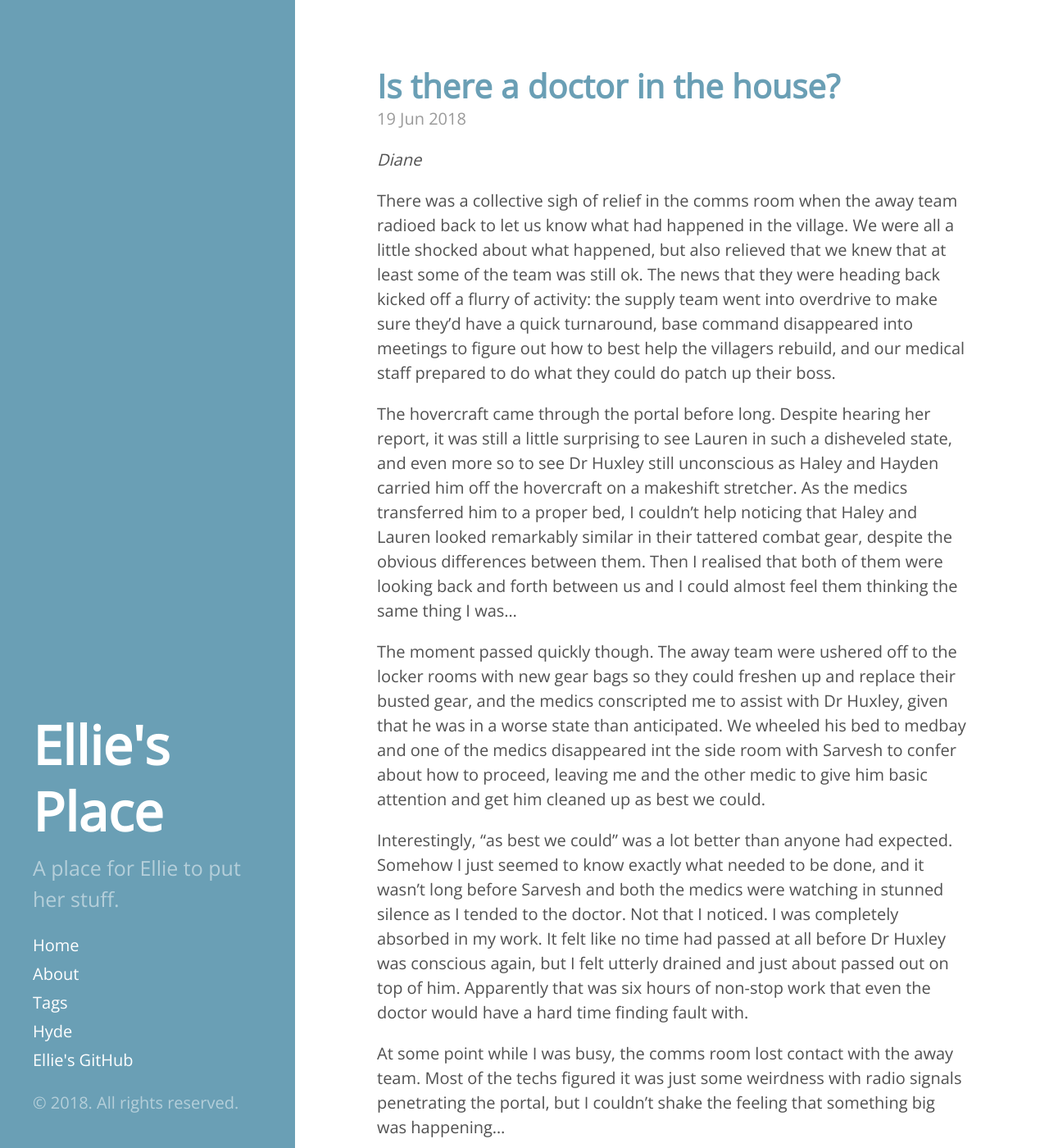
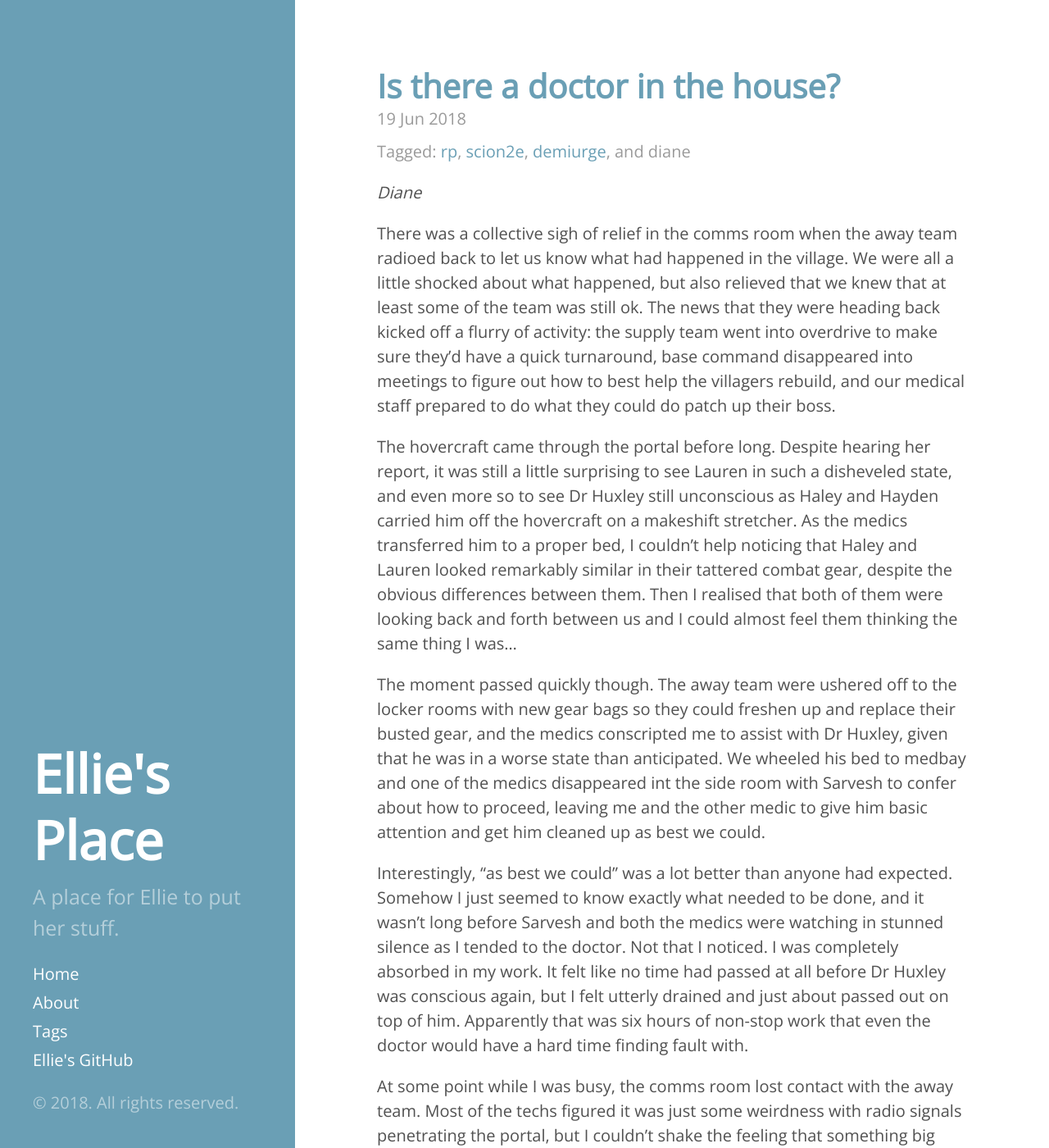
Before and after one commit to eltariel/eltariel.github.io, a Jekyll site: the page built from index.html, in a window 1280 px wide and 1400 px high. Shown: the whole window at 82% size. Built offline with Jekyll 4.4.1, drawn with Linux system fonts in a browser that asks for light colours; the list of posts is cut into pages by our own code; some of the changed text lies outside the part shown.

Commit message:
Reorganise posts folder, add some drafts, add tag links, and a few more tags pages.

```diff
--- /dev/null
+++ b/Gemfile
@@ -0,0 +1,2 @@
+source 'https://rubygems.org'
+gem 'github-pages', group: :jekyll_plugins
--- a/_config.yml
+++ b/_config.yml
@@ -1,4 +1,20 @@
 # Dependencies
+plugins:
+   - jekyll-mentions
+   - jemoji
+   - jekyll-redirect-from
+   - jekyll-sitemap
+   - jekyll-feed
+   - jekyll-coffeescript
+   - jekyll-gist
+   - jekyll-github-metadata
+   - jekyll-paginate
+   - jekyll-relative-links
+   - jekyll-optional-front-matter
+   - jekyll-readme-index
+   - jekyll-default-layout
+   - jekyll-titles-from-headings
+
 highlighter:      rouge
 
 # Permalinks
--- /dev/null
+++ b/_includes/tagline.html
@@ -0,0 +1,20 @@
+{% assign taglinks = "" | split: "" %}
+{% for tag in include.tagsrc %}
+	{% assign tagpage = "" %}
+	{% for node in site.pages %}
+		{% if node.layout == "tag" %}
+		{% if node.tag == tag %}
+			{% assign tagpage = node.url %}
+		{% endif %}
+		{% endif %}
+	{% endfor %}
+
+	{% if tagpage == "" %}
+		{% assign taglink = tag %}
+	{% else %}
+		{% capture taglink %}<a href="{{ tagpage }}">{{ tag }}</a>{% endcapture %}
+	{% endif %}
+	{% assign taglinks = taglinks | push: taglink %}
+{% endfor %}
+
+<span class="post-tags">Tagged: {{ taglinks | array_to_sentence_string }}</span>
--- a/_layouts/post.html
+++ b/_layouts/post.html
@@ -4,8 +4,8 @@
 
 <div class="post">
   <h1 class="post-title">{{ page.title }}</h1>
-  <span class="post-date">Tagged: {{ page.tags | array_to_sentence_string  }}</span>
   <span class="post-date">{{ page.date | date_to_string }}</span>
+  {% include tagline.html tagsrc=page.tags %}
   {{ content }}
 </div>
 
--- a/_layouts/tag.html
+++ b/_layouts/tag.html
@@ -3,11 +3,11 @@
 ---
 
 <ul>
-{% for post in site.tags[page.tag] | reverse %}
+{% for post in site.tags[page.tag] reversed %}
 <li>
 	<a href="{{ post.url | absolute_url }}">
 	{{ post.date | date_to_string }} - {{ post.title }}
-    </a>
+	</a>
 </li>
 {% endfor %}
 </ul>
--- a/index.html
+++ b/index.html
@@ -11,8 +11,8 @@
         {{ post.title }}
       </a>
     </h1>
-
     <span class="post-date">{{ post.date | date_to_string }}</span>
+	{% include tagline.html tagsrc=post.tags %}
 
     {{ post.content }}
   </div>
--- a/public/css/poole.css
+++ b/public/css/poole.css
@@ -345,6 +345,7 @@
 }
 
 /* Meta data line below post title */
+.post-tags,
 .post-date {
   display: block;
   margin-top: -.5rem;
--- /dev/null
+++ b/tags/demiurge.html
@@ -0,0 +1,5 @@
+---
+layout: tag
+title: Posts about our game, "Cage of the Demiurge"
+tag: demiurge
+---
--- /dev/null
+++ b/tags/scion2e.html
@@ -0,0 +1,5 @@
+---
+layout: tag
+title: Posts about Scion 2e
+tag: scion2e
+---
```
Also changed, not shown: _drafts/2018-06-22-1-introducing-leigh-morrison.md (added, +9 -0 lines), _drafts/2018-06-22-2-a-day-at-the-museum.md (added, +23 -0 lines), README-theme.md (deleted), _posts/rp/2018-05-01-rpg-diaries.md (renamed from _posts/2018-05-01-rpg-diaries.md), _posts/rp/scion2e/demiurge/2018-05-02-1-haley-welcome-to-self.md (renamed from _posts/2018-05-02-1-haley-welcome-to-self.md), _posts/rp/scion2e/demiurge/2018-05-22-2-diane-hi-friend.md (renamed from _posts/2018-05-22-2-diane-hi-friend.md), _posts/rp/scion2e/demiurge/2018-05-22-3-haley-through-the-looking-glass.md (renamed from _posts/2018-05-22-3-haley-through-the-looking-glass.md), _posts/rp/scion2e/demiurge/2018-06-11-4-lauren-worst-rescue-ever.md (renamed from _posts/2018-06-11-4-lauren-worst-rescue-ever.md), _posts/rp/scion2e/demiurge/2018-06-18-5-haley-someone-set-up-us-the-bomb.md (renamed from _posts/2018-06-18-5-haley-someone-set-up-us-the-bomb.md), _posts/rp/scion2e/demiurge/2018-06-19-6-diane-is-there-a-doctor-in-the-house.md (renamed from _posts/2018-06-19-6-diane-is-there-a-doctor-in-the-house.md).
